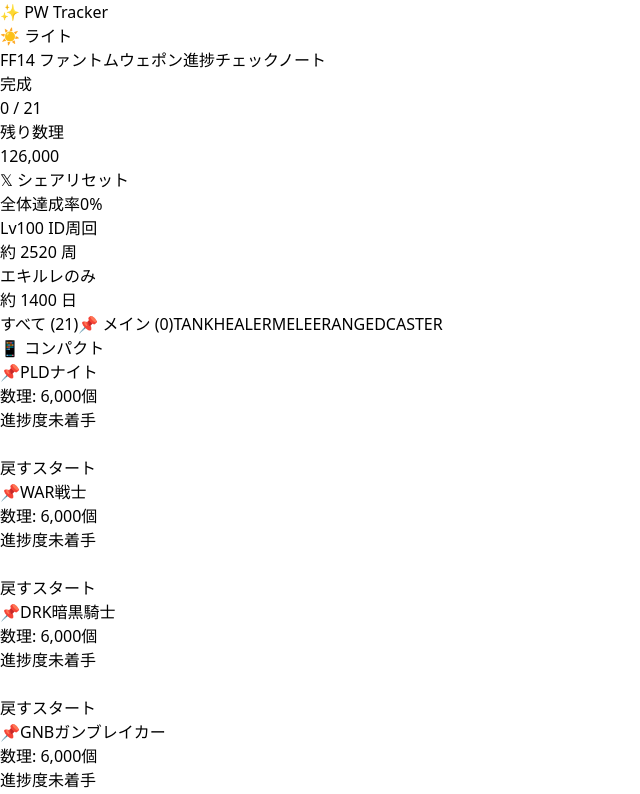
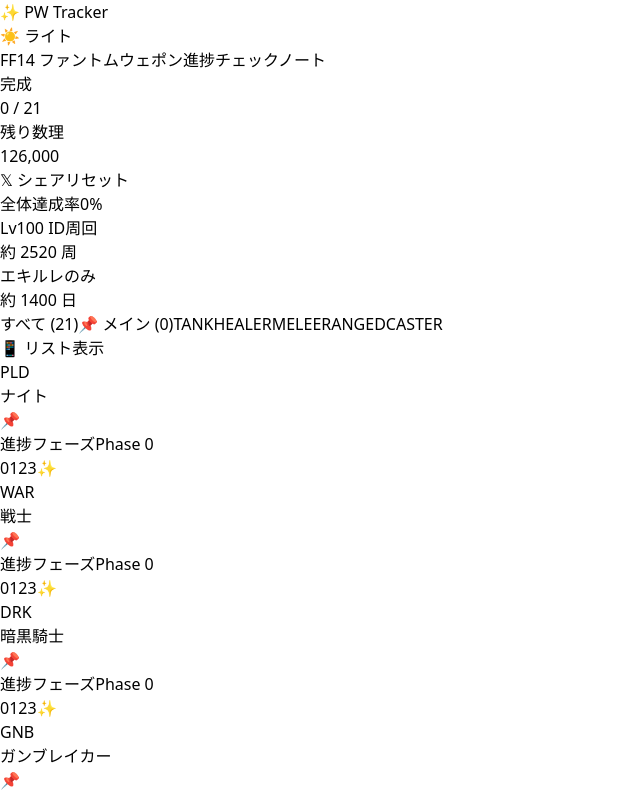
Before and after one commit to nonononova/ff14-pw-tracker, a React (Vite) app: page / in a window 1280 px wide. Shown: the top 794 px of the page, without its empty margins (0-640 px from the left). Built offline with nearby package versions, Linux system fonts and the light colour scheme.

Commit message:
コンパクト表示を1行スリムリストに変更

```diff
--- a/src/components/Dashboard.tsx
+++ b/src/components/Dashboard.tsx
@@ -42,7 +42,6 @@
   const [activeFilter, setActiveFilter] = useState<FilterRole>('all');
   const [isDarkMode, setIsDarkMode] = useLocalStorage<boolean>('ff14_pw_tracker_darkmode', false);
 
-  // UI State（表示モード・トースト通知）
   const [viewMode, setViewMode] = useState<'grid' | 'compact'>('grid');
   const [toastMessage, setToastMessage] = useState<string | null>(null);
 
@@ -125,7 +124,6 @@
         isDarkMode ? 'bg-slate-900 text-slate-100' : 'bg-slate-50/60 text-slate-700'
       }`}
     >
-      {/* 🔔 トースト通知ポップアップ */}
       {toastMessage && (
         <div className="fixed top-5 left-1/2 -translate-x-1/2 z-50 animate-bounce">
           <div className="bg-gradient-to-r from-pink-500 via-rose-500 to-amber-500 text-white font-bold px-6 py-3 rounded-full shadow-lg text-xs sm:text-sm border border-white/20">
@@ -239,7 +237,6 @@
           </div>
         </header>
 
-        {/* 🎛️ フィルター ＆ 表示切替バー */}
         <div className="flex items-center justify-between gap-3">
           <div className="flex flex-wrap gap-2 overflow-x-auto pb-1 no-scrollbar flex-1">
             {filterTabs.map((tab) => (
@@ -259,21 +256,18 @@
             ))}
           </div>
 
-          {/* 🎛️ グリッド/コンパクト切替 */}
           <button
             onClick={() => setViewMode(viewMode === 'grid' ? 'compact' : 'grid')}
-            className={`px-3 py-2 text-xs font-bold rounded-2xl border transition-all active:scale-95 shrink-0 ${
+            className={`px-3.5 py-2 text-xs font-bold rounded-2xl border transition-all active:scale-95 shrink-0 ${
               isDarkMode
                 ? 'bg-slate-800 border-slate-700 text-slate-300 hover:bg-slate-700'
                 : 'bg-white border-slate-200 text-slate-600 hover:bg-slate-50'
             }`}
-            title={viewMode === 'grid' ? 'コンパクト表示にする' : '標準カード表示にする'}
           >
-            {viewMode === 'grid' ? '📱 コンパクト' : '🎴 カード'}
+            {viewMode === 'grid' ? '📱 リスト表示' : '🎴 カード表示'}
           </button>
         </div>
 
-        {/* 🎴 ジョブ一覧表示 */}
         <main
           className={
             viewMode === 'grid'
@@ -290,6 +284,7 @@
               phase={job.phase}
               isPinned={Boolean(job.isPinned)}
               isDarkMode={isDarkMode}
+              isCompact={viewMode === 'compact'}
               onPhaseChange={(newPhase) => handlePhaseChange(job.jobCode, newPhase)}
               onTogglePin={() => handleTogglePin(job.jobCode)}
             />
--- a/src/components/JobCard.tsx
+++ b/src/components/JobCard.tsx
@@ -2,34 +2,25 @@
 
 export type Role = 'tank' | 'healer' | 'melee' | 'ranged' | 'caster';
 
-export interface JobCardProps {
+interface JobCardProps {
   jobCode: string;
   jobName: string;
   role: Role;
   phase: number;
   isPinned: boolean;
   isDarkMode: boolean;
-  onPhaseChange: (newPhase: number) => void;
+  isCompact?: boolean;
+  onPhaseChange: (phase: number) => void;
   onTogglePin: () => void;
 }
 
-const ROLE_STYLES_LIGHT: Record<Role, { bg: string; text: string; border: string }> = {
-  tank: { bg: 'bg-sky-100', text: 'text-sky-700', border: 'border-sky-200' },
-  healer: { bg: 'bg-emerald-100', text: 'text-emerald-700', border: 'border-emerald-200' },
-  melee: { bg: 'bg-rose-100', text: 'text-rose-700', border: 'border-rose-200' },
-  ranged: { bg: 'bg-amber-100', text: 'text-amber-700', border: 'border-amber-200' },
-  caster: { bg: 'bg-purple-100', text: 'text-purple-700', border: 'border-purple-200' },
+const ROLE_COLORS: Record<Role, { bg: string; text: string; darkBg: string }> = {
+  tank: { bg: 'bg-blue-50', text: 'text-blue-600', darkBg: 'bg-blue-950/40' },
+  healer: { bg: 'bg-emerald-50', text: 'text-emerald-600', darkBg: 'bg-emerald-950/40' },
+  melee: { bg: 'bg-red-50', text: 'text-red-600', darkBg: 'bg-red-950/40' },
+  ranged: { bg: 'bg-amber-50', text: 'text-amber-600', darkBg: 'bg-amber-950/40' },
+  caster: { bg: 'bg-purple-50', text: 'text-purple-600', darkBg: 'bg-purple-950/40' },
 };
-
-const ROLE_STYLES_DARK: Record<Role, { bg: string; text: string; border: string }> = {
-  tank: { bg: 'bg-sky-950/80', text: 'text-sky-300', border: 'border-sky-800' },
-  healer: { bg: 'bg-emerald-950/80', text: 'text-emerald-300', border: 'border-emerald-800' },
-  melee: { bg: 'bg-rose-950/80', text: 'text-rose-300', border: 'border-rose-800' },
-  ranged: { bg: 'bg-amber-950/80', text: 'text-amber-300', border: 'border-amber-800' },
-  caster: { bg: 'bg-purple-950/80', text: 'text-purple-300', border: 'border-purple-800' },
-};
-
-const PHASE_NAMES = ['未着手', '第1段階', '第2段階', '第3段階', '✨ 完成'];
 
 export const JobCard: React.FC<JobCardProps> = ({
   jobCode,
@@ -38,103 +29,115 @@
   phase,
   isPinned,
   isDarkMode,
+  isCompact = false,
   onPhaseChange,
   onTogglePin,
 }) => {
-  const roleStyle = isDarkMode ? ROLE_STYLES_DARK[role] : ROLE_STYLES_LIGHT[role];
-  const isCompleted = phase === 4;
-  const remainingTokens = isCompleted ? 0 : (4 - phase) * 1500;
+  const roleStyle = ROLE_COLORS[role];
 
+  // 📱 コンパクト表示（1行のリスト形式）
+  if (isCompact) {
     return (
       <div
-      className={`relative overflow-hidden rounded-2xl border p-4 transition-all duration-300 ${
+        className={`flex items-center justify-between p-2.5 px-3.5 rounded-2xl border transition-all ${
           isDarkMode
-          ? isCompleted
-            ? 'bg-gradient-to-br from-amber-950/40 via-slate-800 to-pink-950/30 border-amber-500/50 shadow-md shadow-amber-900/20'
-            : isPinned
-            ? 'bg-slate-800/90 border-pink-500/50 shadow-md shadow-pink-950/30'
-            : 'bg-slate-800/80 border-slate-700/80 shadow-sm hover:border-pink-500/40'
-          : isCompleted
-          ? 'bg-gradient-to-br from-amber-50/80 via-white to-pink-50/50 border-amber-300 shadow-md shadow-amber-100/50'
-          : isPinned
-          ? 'bg-pink-50/30 border-pink-300 shadow-sm shadow-pink-100'
-          : 'bg-white border-slate-200/80 shadow-sm hover:shadow-md hover:border-pink-200'
-      }`}
+            ? 'bg-slate-800/80 border-slate-700/80'
+            : 'bg-white border-slate-100 shadow-sm'
+        } ${isPinned ? 'ring-2 ring-pink-400/50' : ''}`}
       >
-      <div className="flex items-center justify-between mb-3">
-        <div className="flex items-center gap-2">
+        <div className="flex items-center gap-2.5 min-w-0">
           <button
             onClick={onTogglePin}
-            className={`text-xs p-1 rounded-lg transition-transform active:scale-95 ${
-              isPinned
-                ? 'opacity-100 scale-110'
-                : 'opacity-30 hover:opacity-70 grayscale hover:grayscale-0'
+            className={`text-xs transition-transform active:scale-75 ${
+              isPinned ? 'opacity-100 scale-110' : 'opacity-30 hover:opacity-100'
             }`}
-            title={isPinned ? 'ピン留め解除' : 'メイン育成にピン留め'}
           >
             📌
           </button>
-          <span className={`px-2.5 py-0.5 text-xs font-bold rounded-full border ${roleStyle.bg} ${roleStyle.text} ${roleStyle.border}`}>
+          <span className={`text-xs font-black tracking-wider px-2 py-0.5 rounded-lg ${roleStyle.bg} ${roleStyle.text}`}>
             {jobCode}
           </span>
-          <span className={`font-bold text-sm ${isDarkMode ? 'text-slate-200' : 'text-slate-700'}`}>
+          <span className={`text-xs font-bold truncate ${isDarkMode ? 'text-slate-200' : 'text-slate-700'}`}>
             {jobName}
           </span>
         </div>
 
-        <div className={`text-xs font-semibold ${isCompleted ? 'text-amber-500 font-bold' : isDarkMode ? 'text-slate-300' : 'text-slate-500'}`}>
-          {isCompleted ? '🎉 Complete!' : `数理: ${remainingTokens.toLocaleString()}個`}
+        <div className="flex items-center gap-1 shrink-0">
+          {[0, 1, 2, 3, 4].map((p) => (
+            <button
+              key={p}
+              onClick={() => onPhaseChange(p)}
+              className={`w-6 h-6 rounded-lg text-[10px] font-black transition-all active:scale-95 ${
+                phase === p
+                  ? 'bg-gradient-to-r from-pink-500 to-rose-400 text-white shadow-sm'
+                  : isDarkMode
+                  ? 'bg-slate-700/60 text-slate-400 hover:bg-slate-700'
+                  : 'bg-slate-100 text-slate-400 hover:bg-slate-200'
+              }`}
+            >
+              {p === 4 ? '✨' : p}
+            </button>
+          ))}
         </div>
       </div>
+    );
+  }
 
-      <div className="mb-4">
-        <div className="flex justify-between text-xs mb-1.5 font-medium">
-          <span className="text-slate-400">進捗度</span>
-          <span className={isCompleted ? 'text-amber-500 font-bold' : isDarkMode ? 'text-slate-300' : 'text-slate-600'}>
-            {PHASE_NAMES[phase]}
+  // 🎴 標準カード表示
+  return (
+    <div
+      className={`p-4 rounded-3xl border transition-all duration-200 relative group shadow-sm hover:shadow-md ${
+        isDarkMode
+          ? 'bg-slate-800 border-slate-700/80'
+          : 'bg-white border-slate-100'
+      } ${isPinned ? 'ring-2 ring-pink-400/50' : ''}`}
+    >
+      <div className="flex items-start justify-between mb-3">
+        <div className="flex items-center gap-2">
+          <span className={`text-xs font-black tracking-wider px-2.5 py-1 rounded-xl ${roleStyle.bg} ${roleStyle.text}`}>
+            {jobCode}
+          </span>
+          <h3 className={`font-bold text-sm ${isDarkMode ? 'text-slate-100' : 'text-slate-800'}`}>
+            {jobName}
+          </h3>
+        </div>
+
+        <button
+          onClick={onTogglePin}
+          className={`text-sm transition-all active:scale-75 ${
+            isPinned ? 'opacity-100 scale-110' : 'opacity-30 hover:opacity-100'
+          }`}
+          title="メインジョブにピン留め"
+        >
+          📌
+        </button>
+      </div>
+
+      <div className="space-y-2">
+        <div className="flex items-center justify-between text-xs">
+          <span className="text-slate-400 font-medium">進捗フェーズ</span>
+          <span className="font-extrabold text-pink-500">
+            {phase === 4 ? '完成！' : `Phase ${phase}`}
           </span>
         </div>
 
-        <div className="grid grid-cols-4 gap-1.5">
-          {[1, 2, 3, 4].map((step) => {
-            const active = phase >= step;
-            return (
+        <div className="grid grid-cols-5 gap-1">
+          {[0, 1, 2, 3, 4].map((p) => (
             <button
-                key={step}
-                onClick={() => onPhaseChange(phase === step ? step - 1 : step)}
-                className={`h-2.5 rounded-full transition-all active:scale-95 ${
-                  active
-                    ? 'bg-gradient-to-r from-pink-400 to-rose-400 shadow-sm shadow-pink-200/50'
+              key={p}
+              onClick={() => onPhaseChange(p)}
+              className={`py-1.5 rounded-xl text-xs font-black transition-all active:scale-95 ${
+                phase === p
+                  ? 'bg-gradient-to-r from-pink-500 to-rose-400 text-white shadow-sm'
                   : isDarkMode
-                    ? 'bg-slate-700 hover:bg-slate-600'
-                    : 'bg-slate-100 hover:bg-slate-200'
-                }`}
-                title={`${PHASE_NAMES[step]}に変更`}
-              />
-            );
-          })}
-        </div>
-      </div>
-
-      <div className="flex gap-2">
-        <button
-          disabled={phase === 0}
-          onClick={() => onPhaseChange(Math.max(0, phase - 1))}
-          className={`flex-1 py-1.5 text-xs rounded-xl font-medium disabled:opacity-40 disabled:cursor-not-allowed transition-all active:scale-95 ${
-            isDarkMode
-              ? 'bg-slate-700/80 border border-slate-600 text-slate-300 hover:bg-slate-700'
-              : 'bg-white border border-slate-200 text-slate-500 hover:bg-slate-50'
+                  ? 'bg-slate-700/60 text-slate-400 hover:bg-slate-700'
+                  : 'bg-slate-100 text-slate-400 hover:bg-slate-200'
               }`}
             >
-          戻す
+              {p === 4 ? '✨' : p}
             </button>
-        <button
-          disabled={phase === 4}
-          onClick={() => onPhaseChange(Math.min(4, phase + 1))}
-          className="flex-1 py-1.5 text-xs font-bold rounded-xl border border-pink-200/30 bg-gradient-to-r from-pink-500 to-rose-400 text-white shadow-sm hover:from-pink-600 hover:to-rose-500 disabled:opacity-40 disabled:cursor-not-allowed transition-all active:scale-95"
-        >
-          {phase === 0 ? 'スタート' : phase === 3 ? '完成させる' : '進める'}
-        </button>
+          ))}
+        </div>
       </div>
     </div>
   );
```
Lines whose indentation alone changed are shown as unchanged.
